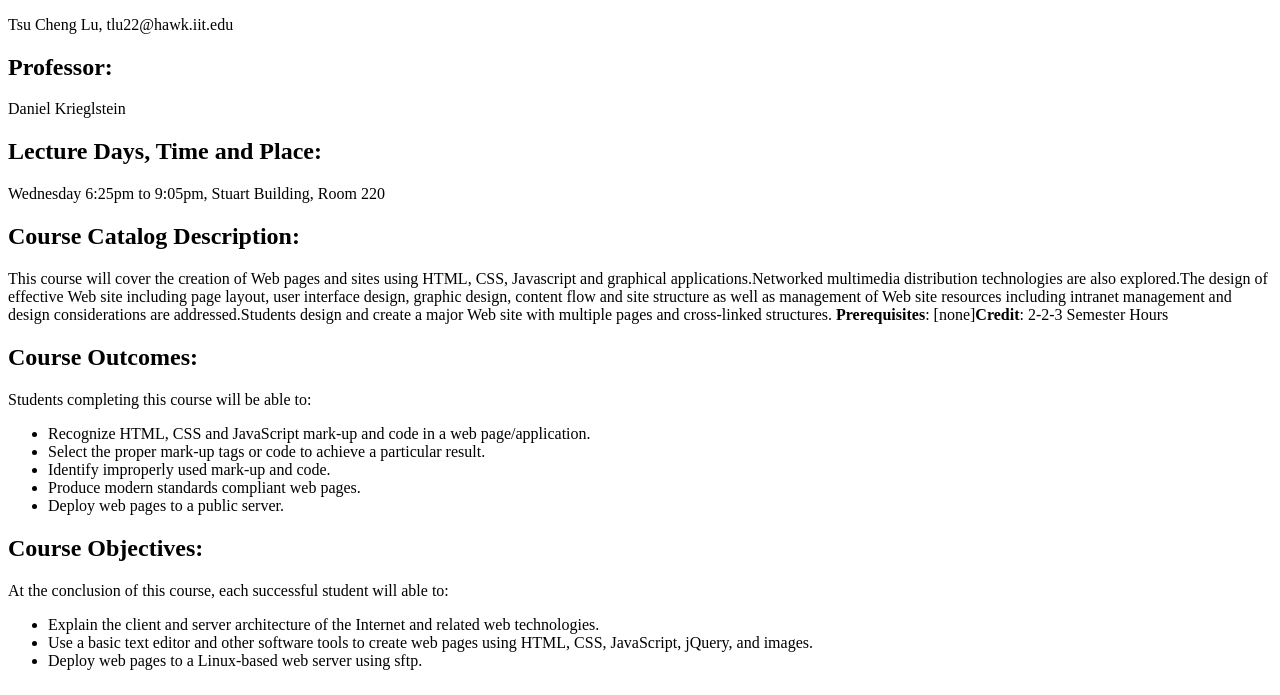
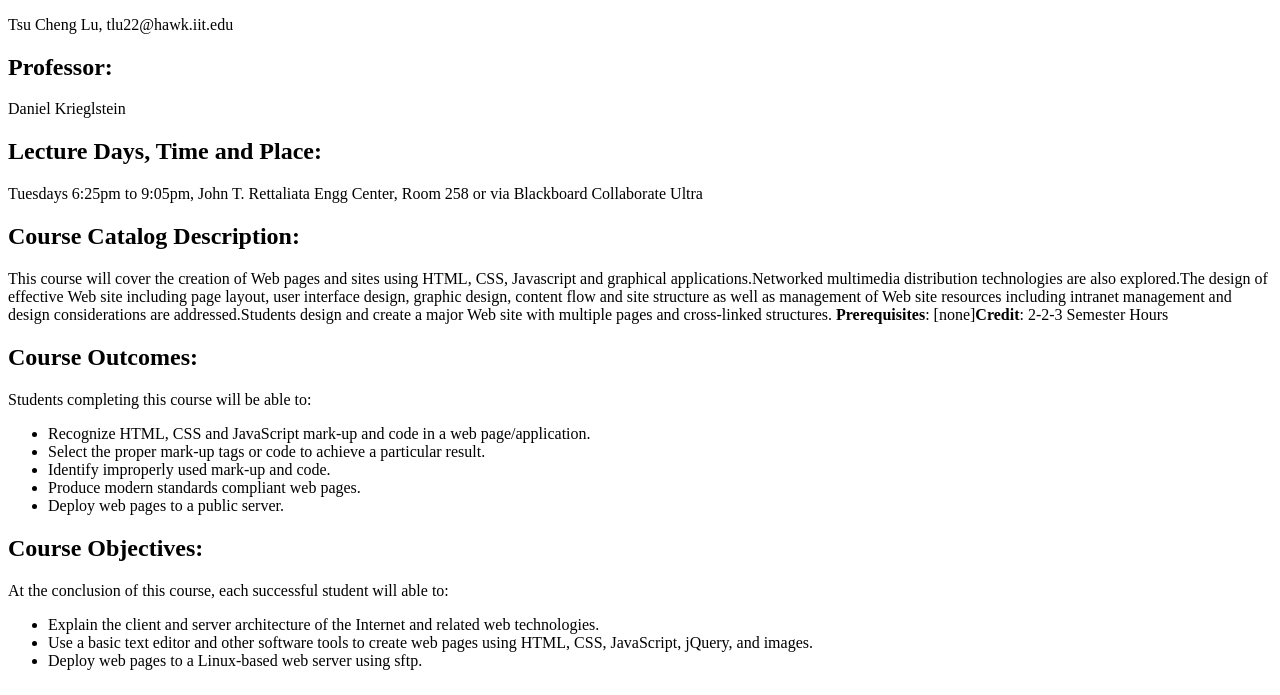
Before and after one commit to Alan31212/Lab2, a plain HTML site: page index.html in a window 1280 px wide. Shown: the part 105-800 px from the top of the page. Drawn offline with Linux system fonts and the light colour scheme.

Commit message:
change the lecture days, time and place

```diff
--- a/index.html
+++ b/index.html
@@ -11,7 +11,7 @@
 	<h2>Professor:</h2>
 	<p>Daniel Krieglstein</p>
 	<h2>Lecture Days, Time and Place:</h2>
-	<p>Wednesday 6:25pm to 9:05pm, Stuart Building, Room 220</p>
+	<p>Tuesdays 6:25pm to 9:05pm, John T. Rettaliata Engg Center, Room 258 or via Blackboard Collaborate Ultra</p>
 	<h2>Course Catalog Description:</h2>
 	<p>This course will cover the creation of Web pages and sites using HTML, CSS, Javascript and graphical applications.Networked multimedia distribution technologies are also explored.The design of effective Web site including page layout, user interface design, graphic design, content flow and site structure as well as management of Web site resources including intranet management and design considerations are addressed.Students design and create a major Web site with multiple pages and cross-linked structures. <strong>Prerequisites</strong>: [none]<strong>Credit</strong>: 2-2-3 Semester Hours</p>
 	<h2>Course Outcomes:</h2>
```
